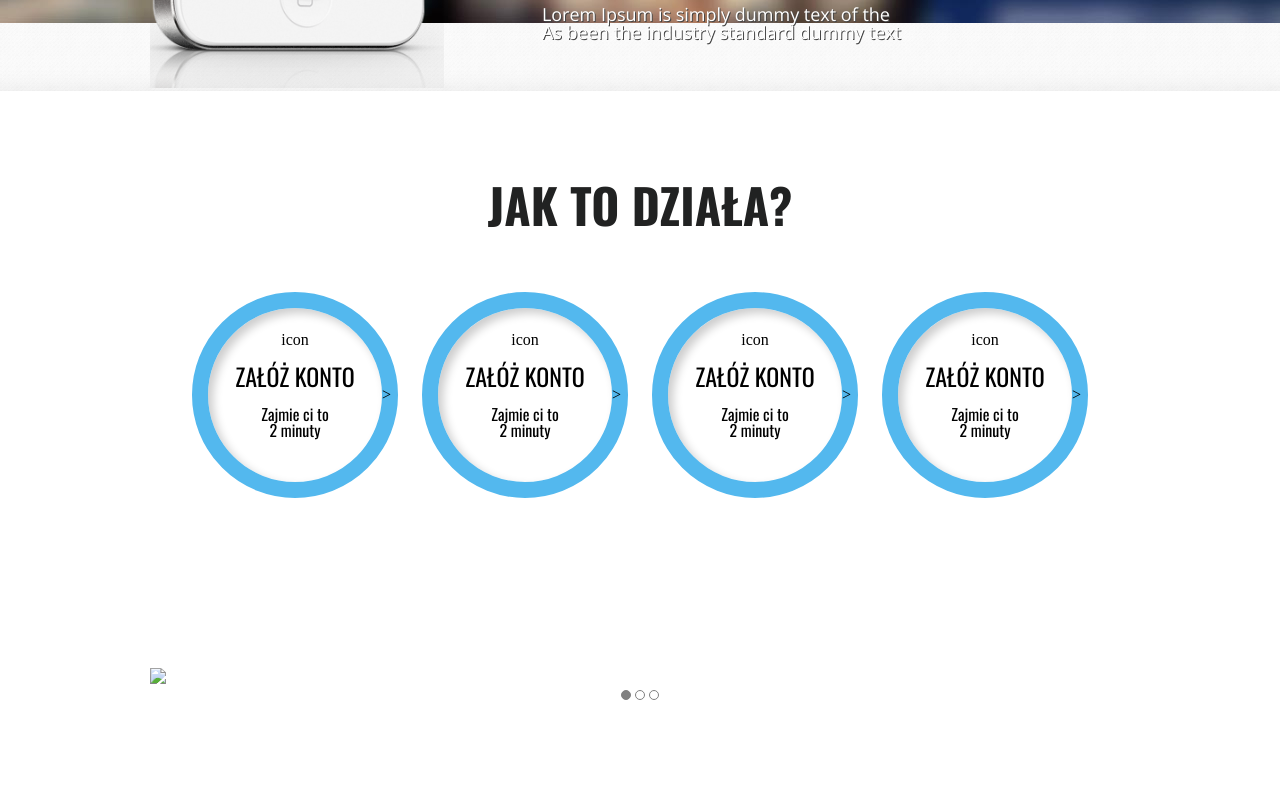
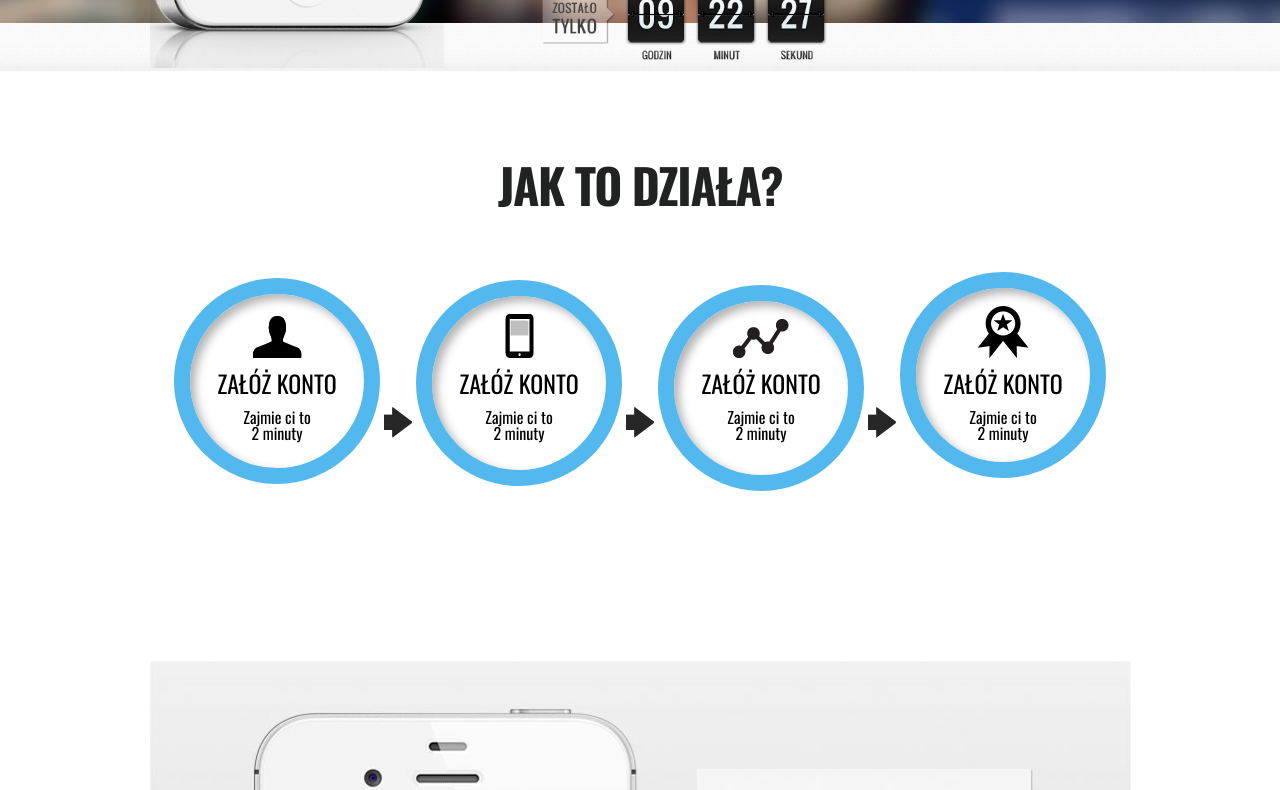
Before and after one commit to KrzysztofGolat/0005_AstekTest_Photo_iPhone, a plain HTML site: page index.html in a window 1280 px wide. Shown: the part 568-1358 px from the top of the page. Drawn offline with nearby package versions, Linux system fonts and the light colour scheme; a script that the page names is missing.

Commit message:
Circles, slider.

```diff
--- a/index.html
+++ b/index.html
@@ -36,6 +36,7 @@
                     <p>Lorem Ipsum is simply dummy text of the</p>
                     <p>As been the industry standard dummy text</p>
                 </div>
+                <img class="counter" src="img/odliczanie.png" alt="counter">
             </div>
         </div>
     </header>
@@ -45,80 +46,63 @@
                 <h1>
                     Jak to działa?
                 </h1>
+
+                <!-- **************** CIRCLES ******************** -->
                 <section class="circle">
                     <div class="circle2">
-                        <div class="circle-icon">icon</div>
+                        <div class="circle-icon">
+                            <img src="img/icon-1.png" alt="icon">
+                        </div>
                         <div class="circle-text">załóż konto</div>
                         <div class="circle-small-text">Zajmie ci to<br>2 minuty</div>
                     </div>
+                    <div class="circle2__arrow">
+                        <img src="img/arrow.png" alt="arrow">
+                    </div>
                     <div class="circle2">
-                        <div class="circle-icon">icon</div>
+                        <div class="circle-icon">
+                            <img src="img/icon-2.png" alt="icon">
+                        </div>
                         <div class="circle-text">załóż konto</div>
                         <div class="circle-small-text">Zajmie ci to<br>2 minuty</div>
                     </div>
+                    <div class="circle2__arrow">
+                        <img src="img/arrow.png" alt="arrow">
+                    </div>
                     <div class="circle2">
-                        <div class="circle-icon">icon</div>
+                        <div class="circle-icon">
+                            <img src="img/icon-3.png" alt="icon">
+                        </div>
                         <div class="circle-text">załóż konto</div>
                         <div class="circle-small-text">Zajmie ci to<br>2 minuty</div>
                     </div>
+                    <div class="circle2__arrow">
+                        <img src="img/arrow.png" alt="arrow">
+                    </div>
                     <div class="circle2">
-                        <div class="circle-icon">icon</div>
+                        <div class="circle-icon">
+                            <img src="img/icon-4.png" alt="icon">
+                        </div>
                         <div class="circle-text">załóż konto</div>
                         <div class="circle-small-text">Zajmie ci to<br>2 minuty</div>
                     </div>
                 </section>
 
-
-<!--
-                <section class="circle">
-                    <div class="circle-blue">
-                        <div class="circle-white">
-                            <div class="circle-icon">icon</div>
-                            <div class="circle-text">załóż konto</div>
-                            <div class="circle-small-text">Zajmie ci to<br>2 minuty</div>
-                        </div>
-                    </div>
-                    <div class="circle-blue">
-                        <div class="circle-white">
-                            <div class="circle-icon">icon</div>
-                            <div class="circle-text">rób zdjęcia</div>
-                            <div class="circle-small-text">Jednym<br>kliknięciem</div>
-                        </div>
-                    </div>
-                    <div class="circle-blue">
-                        <div class="circle-white">
-                            <div class="circle-icon">icon</div>
-                            <div class="circle-text">dodaj filtry</div>
-                            <div class="circle-small-text">Bardzo duży<br>wybór</div>
-                        </div>
-                    </div>
-                    <div class="circle-blue">
-                        <div class="circle-white">
-                            <div class="circle-icon">icon</div>
-                            <div class="circle-text">gotowe!</div>
-                            <div class="circle-small-text">Publikuj,<br>oglądaj</div>
-                        </div>
-                    </div>
-                </section>
--->
-
-
-
-
-
                 <div class="slider">
                     <div class="slide active">
-                        <img src="img/slider-middle.jpg">
+                        <img src="img/slider.jpg">
                     </div>
                     <div class="slide">
-                        <img src="img/slider-middle.jpg">
+                        <img src="img/slider.jpg">
                     </div>
                     <div class="slide">
-                        <img src="img/slider-middle.jpg">
+                        <img src="img/slider.jpg">
                     </div>
                     <span class="prev"></span>
                     <span class="next"></span>
                     <div class="pagination">
+                        <span></span>
+                        <span></span>
                         <span class="active"></span>
                         <span></span>
                         <span></span>
--- a/style/style.css
+++ b/style/style.css
@@ -11,21 +11,16 @@ header {
     background-image: url(../img/backgrnd-up.jpg), url(../img/backgrnd-gray.png);
     background-position: left top, left bottom;
     background-repeat: no-repeat, repeat;
-    // height: 100vh;
     position: relative;
 }
 
 .header {
-    padding-top: 20px;
+    //padding-bottom: 50px;
+    // padding-top: 25px;
 }
 
 .smartphone {
-    // background-image: url(../img/smartphone.png);
     width: 30%;
-    // height: 711px;
-    // position: absolute;
-    // left: 353px;
-    // bottom: 0px;
     display: inline-block;
     vertical-align: bottom;
 }
@@ -35,15 +30,8 @@ header {
 }
 
 .logo {
-    // background-image: url(../img/logo.png);
-    // width: 625px;
-    // height: 133px;
     max-width: 100%;
-    margin-bottom: 50px;
-    // background-size: 100%;
-    // position: absolute;
-    // left: 681px;
-    // top: 50px;
+    //margin-bottom: 50px;
 }
 
 .hero {
@@ -55,23 +43,16 @@ header {
 
 .motto {
     font-family: "Oswald", Arial, sans-serif;
-    font-size: 3em;
+    font-size: 4em;
     font-weight: 700;
     color: white;
     text-shadow: 1px 1px #464646;
     text-transform: uppercase;
-    margin-bottom: 100px;
-    // left: 737px;
-    // top: 245px;
-    // position: absolute;
+    //margin-bottom: 60px;
 }
 
-.motto__text {
-    font-size: 100px;
-    // position: absolute;
-    // left: 737px;
-    // bottom: 205px;
-    margin-bottom: 50px;
+.motto__text p {
+    font-size: 1.4em;
 }
 
 .motto > p > em {
@@ -85,6 +66,12 @@ header {
     font-size: 18px;
 }
 
+.counter {
+    max-height: 70px;
+    padding-top: 10px;
+    padding-bottom: 8px;
+}
+
 h1 {
     font-family: "Oswald", Arial, sans-serif;
     font-weight: 700;
@@ -94,6 +81,7 @@ h1 {
     text-align: center;
     margin-top: 90px;
     margin-bottom: 63px;
+    letter-spacing: -0.03em;
 }
 
 .circle {
@@ -110,15 +98,26 @@ h1 {
     border-style: solid;
     margin-bottom: 40px;
     display: inline-block;
-    box-shadow: inset 5px 5px 10px rgba(0,0,0,0.2);
+    box-shadow: inset 5px 5px 10px rgba(0,0,0,0.3);
     position: relative;
     transition: transform 0.5s;
+    z-index: 100;
 }
 
+.circle2__arrow {
+    display: inline-block;
+/*    position: relative;*/
+    z-index: 99;
+    margin-bottom: 50px;
+}
+
+/*
 .circle2 + .circle2 {
     margin-left: 20px;
 }
+*/
 
+/*
 .circle2:after {
     content: '>';
     display: block;
@@ -127,9 +126,10 @@ h1 {
     transform: translateY(-50%);
     left: 100%;
 }
+*/
 
 .circle-icon {
-    margin-top: 24px;
+    margin-top: 18px;
 }
 
 .circle-text {
@@ -138,8 +138,8 @@ h1 {
     font-size: 24px;
     color: black;
     text-transform: uppercase;
-    margin-top: 16px;
-    margin-bottom: 18px;
+    margin-top: 10px;
+    margin-bottom: 14px;
 }
 
 .circle-small-text {
@@ -149,8 +149,9 @@ h1 {
 }
 
 .circle2:hover {
-    transform: scale(1.2);
-    border-color: yellow;
+    transform: scale(1.32);
+    border-color: #fcce00;
+    background-color: #fffbe8;
 }
 
 .slider {
@@ -184,12 +185,14 @@ h1 {
 
 .slider .prev {
     left: 0;
-    background-image: url();
+    background-image: url(../img/slider-left.png);
+    background-size: 90%;
 }
 
 .slider .next {
     right: 0;
-    background-image: url();
+    background-image: url(../img/slider-right.png);
+    background-size: 90%;
 }
 
 .slider .pagination {
@@ -258,7 +261,6 @@ h1 {
 }
 
 .footer__samdol {
-    // max-width: 1700px;
     font-family: "Open Sans", Arial, sans-serif;
     font-size: 0.6em;
 }
```
Also changed, not shown: img/arrow.png (added), img/icon-1.png (added), img/icon-2.png (added), img/icon-3.png (added), img/icon-4.png (added), img/odliczanie.png (added), img/slider-left.png (added), img/slider-right.png (added), img/slider.jpg (added).
